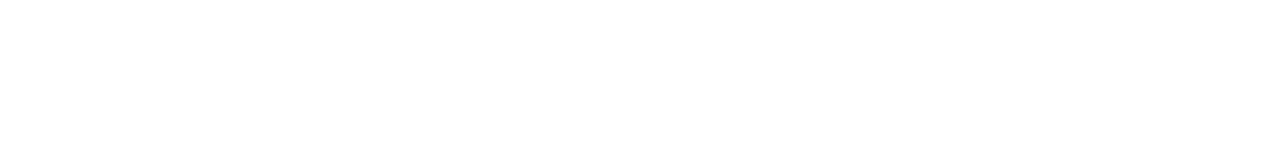
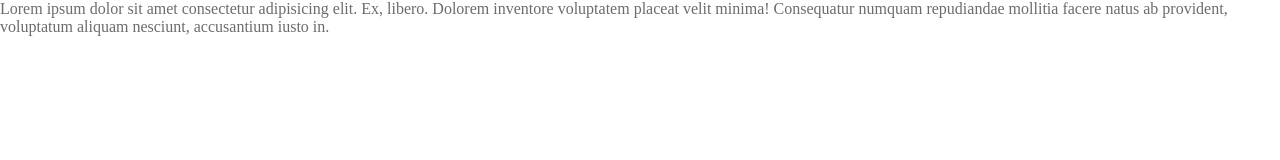
Before and after one commit to sergiozimmermann/Projeto-Travelgram-Rocketseat, a plain HTML site: page index.html in a window 1280 px wide. Drawn offline with Linux system fonts and the light colour scheme.

Commit message:
Initial style guide

```diff
--- a/index.html
+++ b/index.html
@@ -6,5 +6,12 @@
     <title>Travelgram | Perfil de viagens</title>
     <link rel="stylesheet" href="styles/index.css" />
   </head>
-  <body></body>
+  <body>
+    <p>
+      Lorem ipsum dolor sit amet consectetur adipisicing elit. Ex, libero.
+      Dolorem inventore voluptatem placeat velit minima! Consequatur numquam
+      repudiandae mollitia facere natus ab provident, voluptatum aliquam
+      nesciunt, accusantium iusto in.
+    </p>
+  </body>
 </html>
--- a/styles/global.css
+++ b/styles/global.css
@@ -3,3 +3,18 @@
   padding: 0;
   box-sizing: border-box;
 }
+
+:root {
+  --brand-color: #ef5f4c;
+  --background-color: #fff;
+  --surface-color: #f5f5f5;
+  --skeleton-color: #d9d9d9;
+  --shape-transparency: #f5f5f58f;
+  --text-color-primary: #313131;
+  --text-color-secondary: #6c6c6c;
+}
+
+body {
+  color: var(--text-color-secondary);
+  background-color: var(--background-color);
+}
```
Also changed, not shown: assets/AirplaneTilt.svg (added), assets/Image 01.png (added), assets/Image 02.png (added), assets/Image 03.png (added), assets/Image 04.png (added), assets/Image 05.png (added), assets/Image 06.png (added), assets/Image 07.png (added), assets/Image 08.png (added), assets/Image 09.png (added), assets/Image 10.png (added), assets/Image 11.png (added), assets/Image.svg (added), assets/Logo.svg (added), 2 more files, 1 other file.
